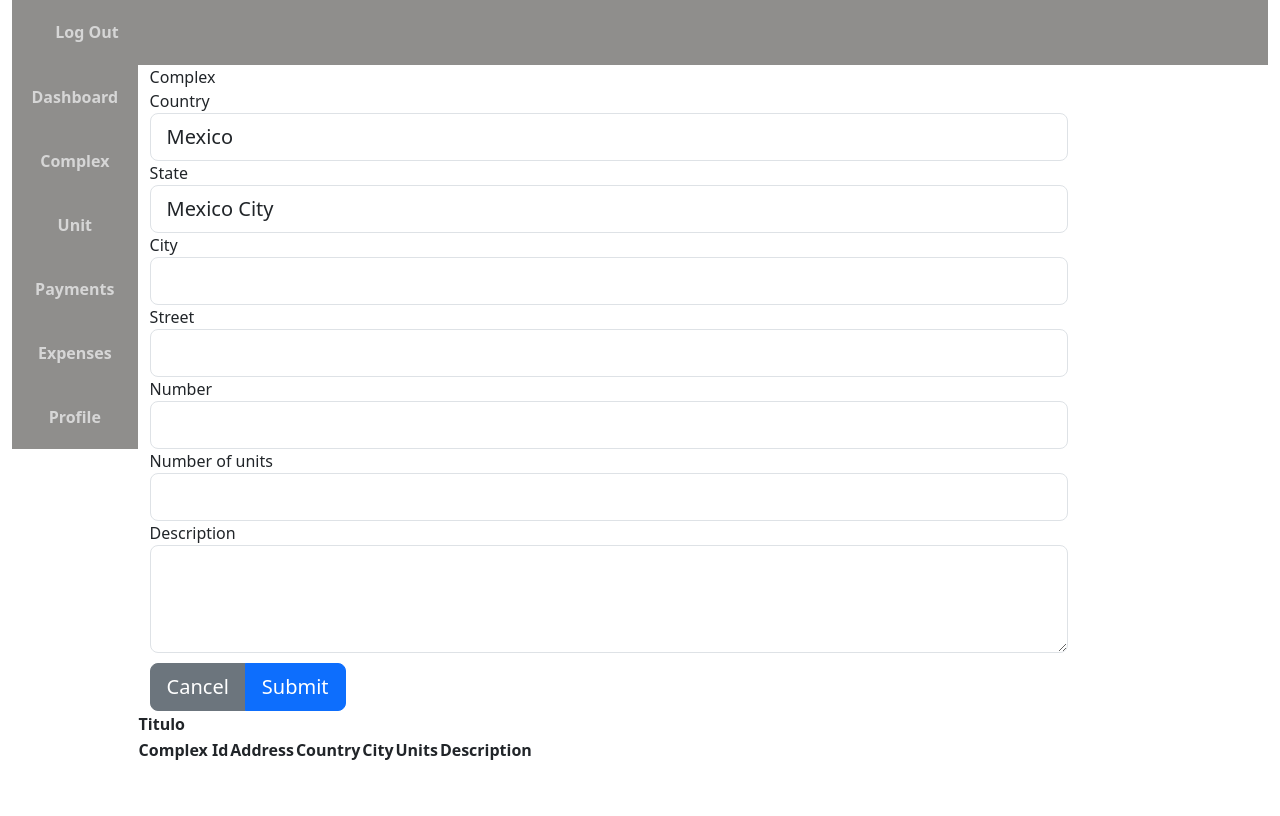
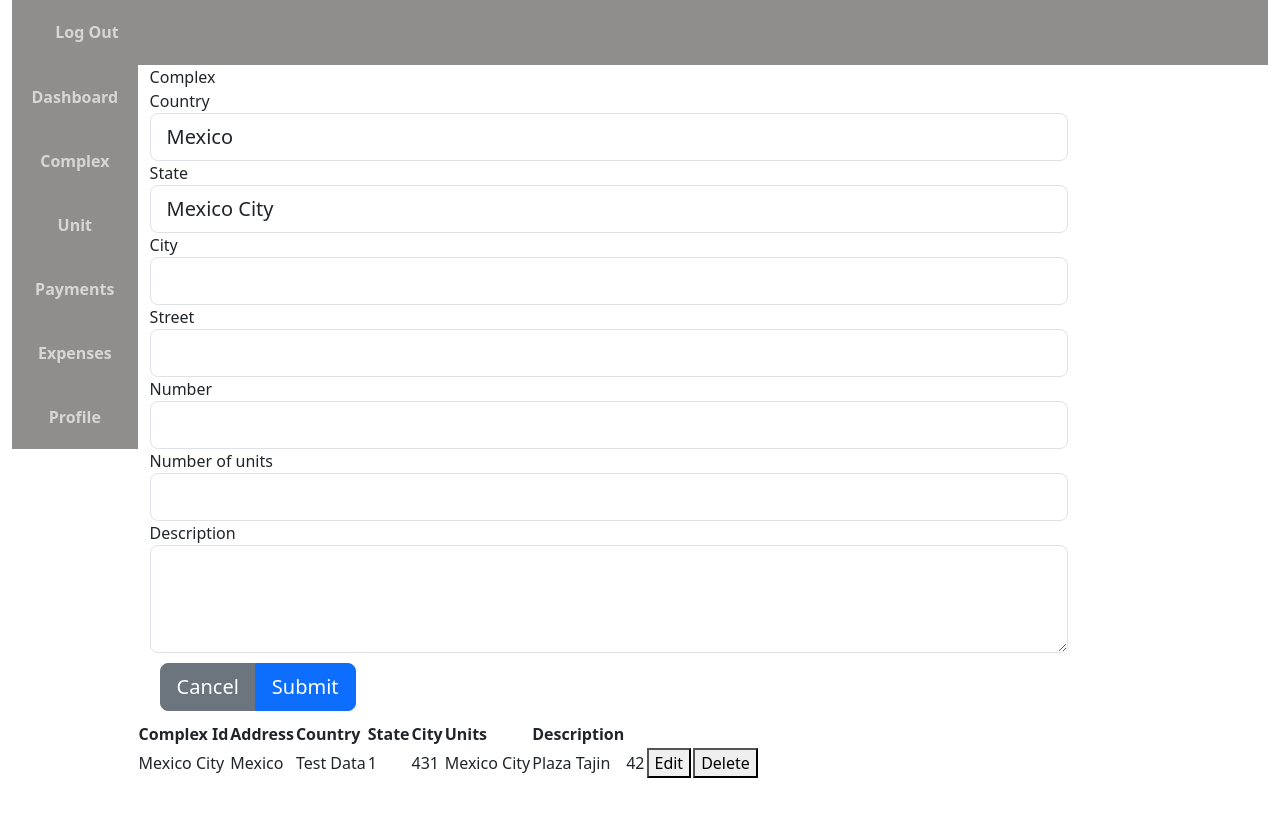
Before and after one commit to jmerlosrepo/neighborhood, a React (Vite) app: page /complex in a window 1280 px wide. Shown: the top 816 px of the page. Built offline with nearby package versions, Linux system fonts and the light colour scheme.

Commit message:
Table changes for making it reusable

```diff
--- a/src/__mixins.scss
+++ b/src/__mixins.scss
@@ -28,3 +28,7 @@
     }
   }
 }
+
+@mixin componentSpacing {
+  margin: 10px;
+}
--- a/src/components/common/Form/Form.module.scss
+++ b/src/components/common/Form/Form.module.scss
@@ -1,3 +1,6 @@
+@import "../../../_constants";
+@import "../../../_mixins.scss";
+
 .buttonSectionSpacing {
-  margin-top: 10px;
+  @include componentSpacing;
 }
--- a/src/components/common/Table/Table.module.scss
+++ b/src/components/common/Table/Table.module.scss
@@ -1,2 +1,6 @@
+@import "../../../_constants";
+@import "../../../_mixins.scss";
+
 .defaultTable {
+  @include componentSpacing;
 }
--- a/src/components/common/Table/Table.tsx
+++ b/src/components/common/Table/Table.tsx
@@ -1,22 +1,43 @@
-import classNames from "classnames";
-import { TableProps } from "../../../types";
+import TableRow from "./TableRow"; // Importa tu TableRow aquí
+import { ComplexData } from "../../../types";
 
-import styles from "./Table.module.scss";
+type TableProps = {
+  data: ComplexData[];
+  headers: string[];
+};
 
-const Table = ({ headers, children, className }: TableProps) => {
+const Table = ({ data, headers }: TableProps) => {
   return (
-    <table className={classNames(styles.defaultTable, className && className)}>
+    <table>
       <thead>
         <tr>
-          <th colSpan={2}>{"Titulo"}</th>
-        </tr>
-        <tr>
-          {headers.map((header: string) => (
-            <th key={header}>{header}</th>
+          {headers.map((header, index) => (
+            <th key={index}>{header}</th>
           ))}
         </tr>
       </thead>
-      <tbody>{children}</tbody>
+      <tbody>
+        {data.map((complexInfo) => (
+          <TableRow
+            key={complexInfo.id}
+            rowData={complexInfo} // Aquí pasas cada objeto `ComplexData` como `rowData`
+            buttons={[
+              <button
+                key="edit"
+                onClick={() => console.log("Edit", complexInfo.id)}
+              >
+                Edit
+              </button>,
+              <button
+                key="delete"
+                onClick={() => console.log("Delete", complexInfo.id)}
+              >
+                Delete
+              </button>,
+            ]}
+          />
+        ))}
+      </tbody>
     </table>
   );
 };
--- /dev/null
+++ b/src/components/common/Table/TableRow.tsx
@@ -0,0 +1,19 @@
+import { ComplexData } from "../../../types";
+
+type TableRowProps = {
+  rowData: ComplexData;
+  buttons?: React.ReactNode[];
+};
+
+const TableRow = ({ rowData, buttons }: TableRowProps) => {
+  return (
+    <tr>
+      {Object.values(rowData).map((value, index) => (
+        <td key={index}>{value}</td>
+      ))}
+      {buttons && buttons.map((button, index) => <td key={index}>{button}</td>)}
+    </tr>
+  );
+};
+
+export default TableRow;
--- a/src/pages/Complex/Complex.tsx
+++ b/src/pages/Complex/Complex.tsx
@@ -10,10 +10,22 @@ import { ComplexData, User } from "../../types";
 
 import styles from "./Complex.module.scss";
 import Table from "../../components/common/Table/Table";
+import CellButton from "../../components/common/CellButton/CellButton";
 
 const Complex = () => {
   const [disabledForm, setDisabledForm] = useState<boolean>(false);
-  const [complexData, setComplexData] = useState<ComplexData[]>([]);
+  const [complexData, setComplexData] = useState<ComplexData[]>([
+    {
+      city: "Mexico City",
+      country: "Mexico",
+      description: "Test Data",
+      id: "1",
+      number: "431",
+      state: "Mexico City",
+      street: "Plaza Tajin",
+      units: 42,
+    },
+  ]);
   const [user, setUser] = useState<User>({
     username: "jmerlosg",
     type: userType.manager,
@@ -29,6 +41,8 @@ const Complex = () => {
 
   const handleSubmit = () => {};
   const handleCancel = () => {};
+  const handleEditTable = (id: string) => {};
+  const handleDeleteTable = (id: string) => {};
 
   return (
     <div className={styles.page}>
@@ -89,20 +103,19 @@ const Complex = () => {
           label="Description"
         />
       </Form>
+
       <Table
         headers={[
           "Complex Id",
           "Address",
           "Country",
+          "State",
           "City",
           "Units",
           "Description",
         ]}
-      >
-        <tr>
-          <td></td>
-        </tr>
-      </Table>
+        data={complexData} // Aquí pasas el array de ComplexData
+      />
     </div>
   );
 };
```
Also changed, not shown: src/types.d.ts (+8 -1 lines).
